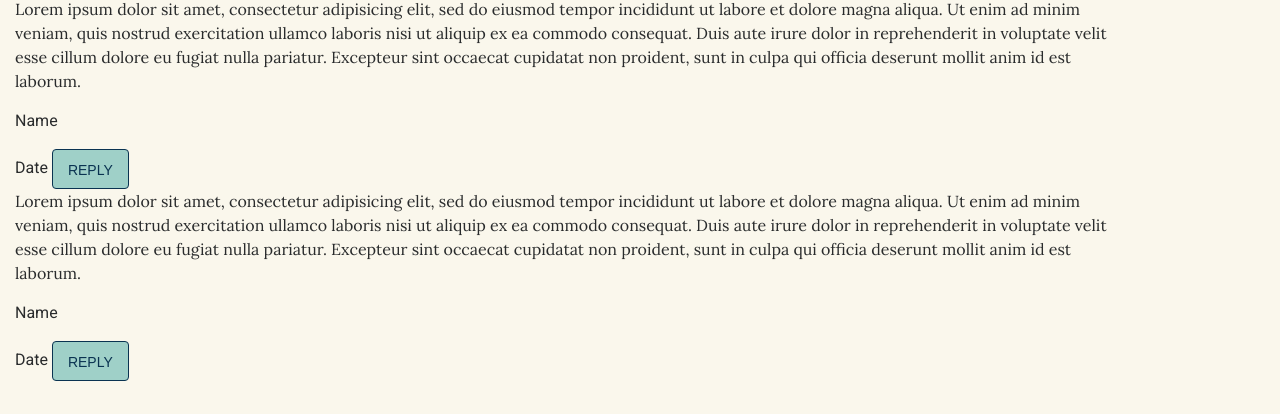
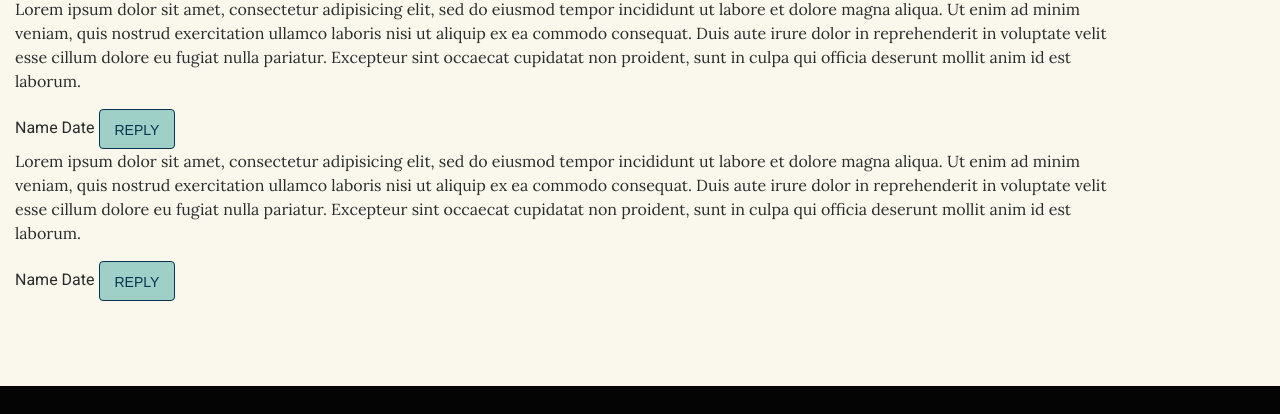
Before and after one commit to greenpeace/planet4-presentation-layer, a website: page post.html in a window 1280 px wide. Shown: the part 4020-4434 px from the top of the page. Drawn offline with nearby package versions, Linux system fonts and the light colour scheme.

Commit message:
Remove unnecessary address tags

```diff
--- a/post.html
+++ b/post.html
@@ -934,7 +934,7 @@
         <article class="single-comment">
           <p itemprop="commentText" class="single-comment-text">Lorem ipsum dolor sit amet, consectetur adipisicing elit, sed do eiusmod tempor incididunt ut labore et dolore magna aliqua. Ut enim ad minim veniam, quis nostrud exercitation ullamco laboris nisi ut aliquip ex ea commodo consequat. Duis aute irure dolor in reprehenderit in voluptate velit esse cillum dolore eu fugiat nulla pariatur. Excepteur sint occaecat cupidatat non proident, sunt in culpa qui officia deserunt mollit anim id est laborum.</p>
           <footer class="single-comment-meta">
-            <address><span class="author-info" itemprop="author">Name</span></address>
+            <span class="author-info" itemprop="author">Name</span>
             <time datetime="" class="comment-date" itemprop="commentTime">Date</time>
             <button class="btn btn-small secondary-button comment-reply-btn">Reply</button>
           </footer>
@@ -942,7 +942,7 @@
         <article class="single-comment">
                <p itemprop="commentText" class="single-comment-text">Lorem ipsum dolor sit amet, consectetur adipisicing elit, sed do eiusmod tempor incididunt ut labore et dolore magna aliqua. Ut enim ad minim veniam, quis nostrud exercitation ullamco laboris nisi ut aliquip ex ea commodo consequat. Duis aute irure dolor in reprehenderit in voluptate velit esse cillum dolore eu fugiat nulla pariatur. Excepteur sint occaecat cupidatat non proident, sunt in culpa qui officia deserunt mollit anim id est laborum.</p>
           <footer class="single-comment-meta">
-            <address><span class="author-info" itemprop="author">Name</span></address>
+            <span class="author-info" itemprop="author">Name</span>
             <time datetime="" class="comment-date" itemprop="commentTime">Date</time>
             <button class="btn btn-small secondary-button comment-reply-btn">Reply</button>
           </footer>
```
